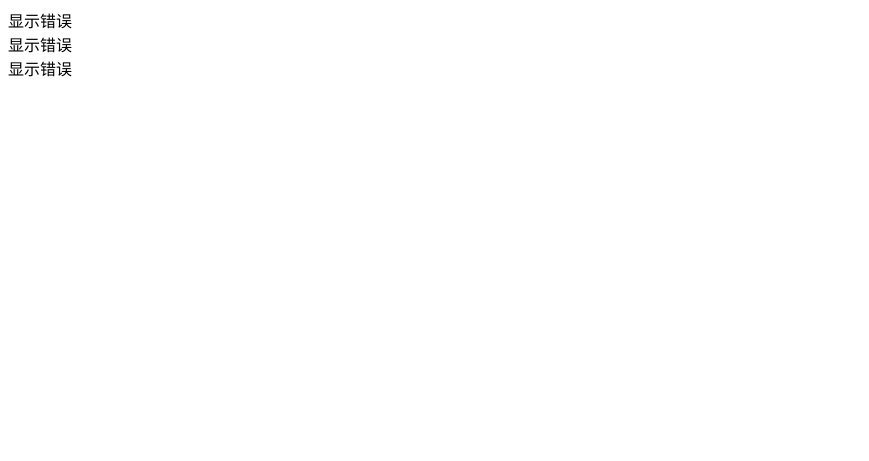
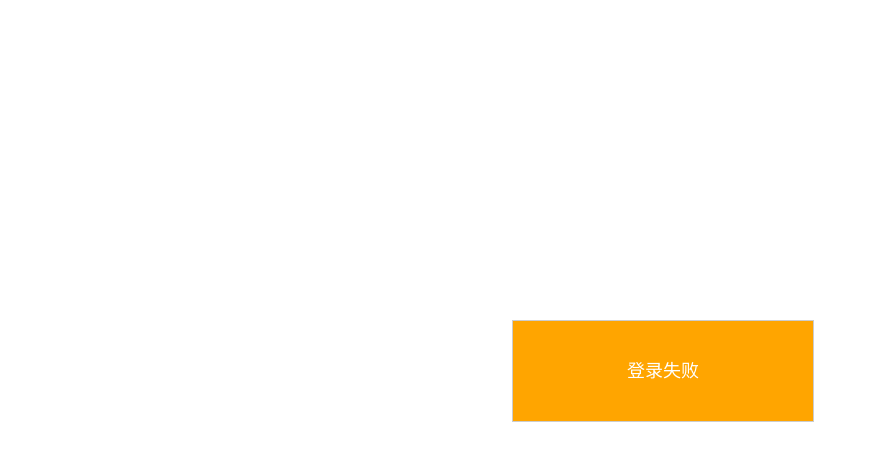
Before and after one commit to etrnal1/bbs, a PHP site: page /login.php in a window 1280 px wide. Shown: the top 461 px of the page, without its empty margins (0-869 px from the left). Run offline with PHP 8.4, Linux system fonts and the light colour scheme; data that the repository does not hold is empty.

Commit message:
进行了错误页面的重写

```diff
--- a/tpl/error.php
+++ b/tpl/error.php
@@ -1,28 +1,26 @@
 <!DOCTYPE html>
 <html lang="en">
 <head>
-	<meta charset="UTF-8">
-	<title>这是错误信息</title>
-	<style type="test/css">
+	<title>错误</title>
+	<style type="text/css">
 		.error{
-
-			width: 300px;
-			height: 300px;
-			background: orange;
-			color: red;
-			border: 1px solid #ccc;
+			width:300px;
+			height:100px;
+			background:orange;
+			color:#fff;
+			border:1px solid #ccc;
 			position: absolute;
 			top:40%;
-			left: 40%;
+			left:40%;
+			font-size:18px;
 			line-height: 100px;
 			text-align: center;
 		}
 	</style>
 </head>
 <body>
-	<div class ="error">
-		显示错误
-
+	<div class="error">
+		<?=$tips;?>
 	</div>
 
 </body>
```
